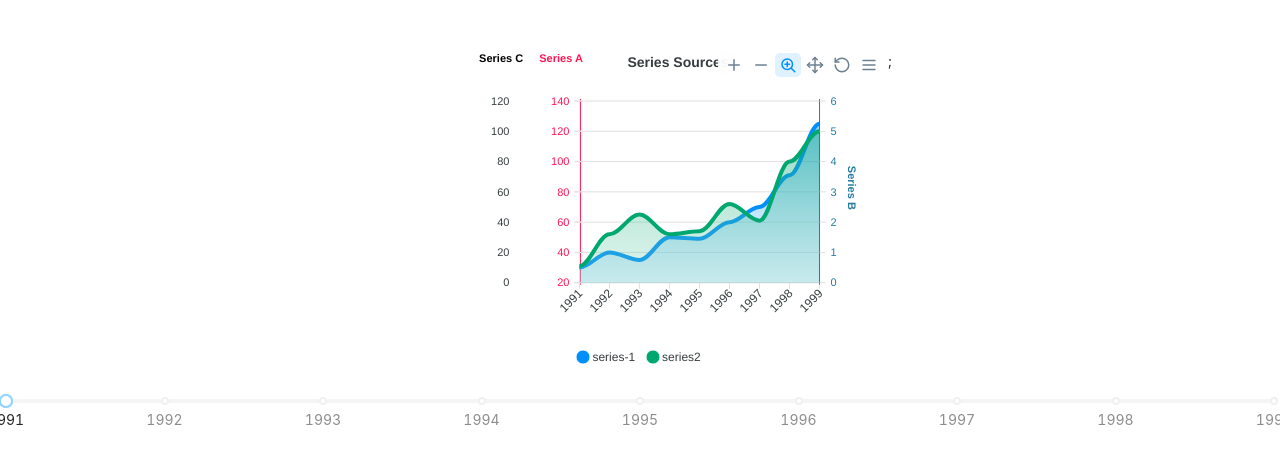
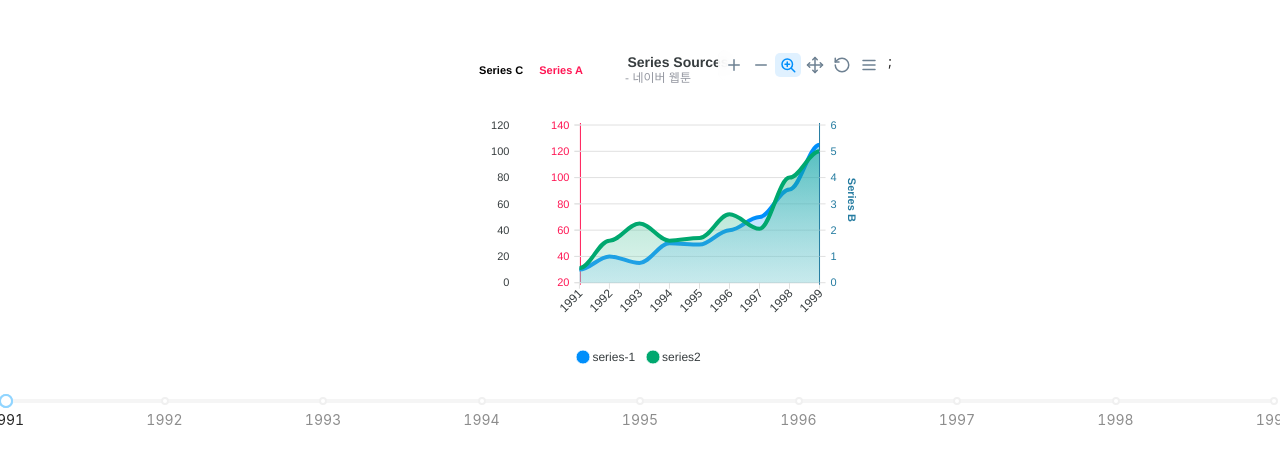
Before and after one commit to hyoni0817/NextJs-UI-Practice, a Next.js app: page /weeklyChart in a window 1280 px wide. Shown: the top 464 px of the page. Built offline with nearby package versions, Linux system fonts and the light colour scheme.

Commit message:
Feat: 차트 서브 타이틀 추가

```diff
--- a/src/pages/weeklyChart.tsx
+++ b/src/pages/weeklyChart.tsx
@@ -31,6 +31,18 @@ const WeeklyChart = () => {
         text: 'Series Sources',
         align: 'center' as const,
         offsetX: 40,
+      },
+      subtitle: {
+        text: '- 네이버 웹툰',
+        align: 'center',
+        margin: 10,
+        offsetX: 20,
+        offsetY: 15,
+        floating: false,
+        style: {
+          fontSize: '12px',
+          color: '#9699a2',
+        },
       },
       xaxis: {
         categories: categories.slice(firstYearIndex, secondYearIndex),
```
